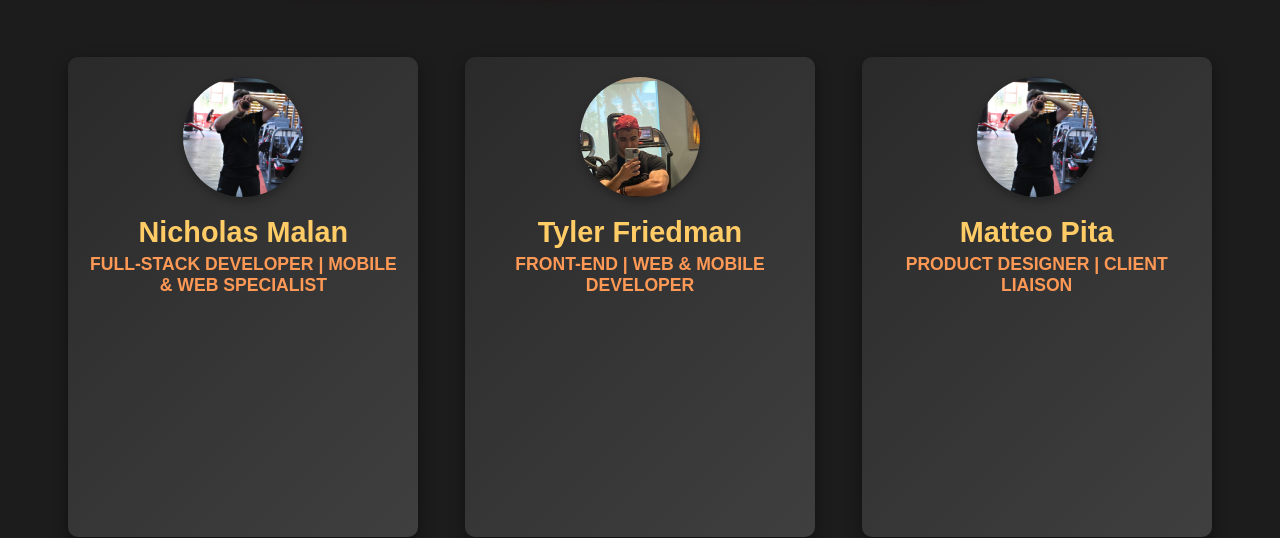
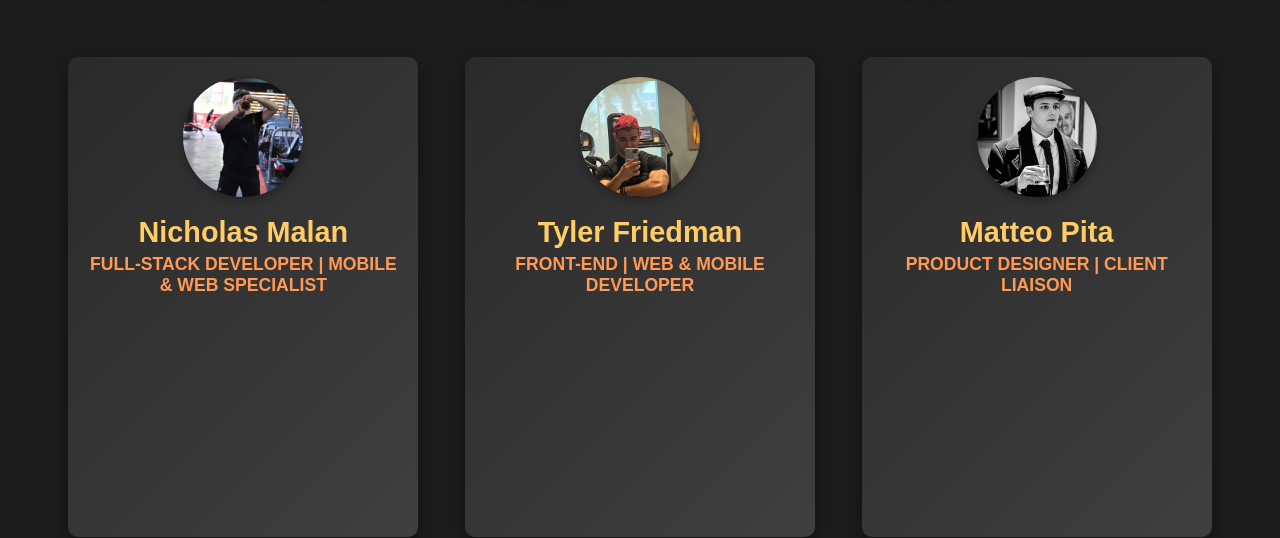
Before and after one commit to DevIgnite3/Portfolio-Hosting, a plain HTML site: page about-us.html in a window 1280 px wide. Shown: the part 279-817 px from the top of the page. Drawn offline with Linux system fonts and the light colour scheme.

Commit message:
updated matteo's picture

```diff
--- a/about-us.html
+++ b/about-us.html
@@ -122,7 +122,7 @@
                     <div class="profile-front">
                         <!-- Front side of the card (photo, name, and brief role) -->
                         <div class="profile-image">
-                            <img src="./resources/images/nic.JPG" alt="Profile: Nicholas Malan" />
+                            <img src="./resources/images/matteo.jpg" alt="Profile: Matteo Pita" />
                         </div>
                         <div class="profile-info">
                             <h3>Matteo Pita</h3>
```
Also changed, not shown: resources/images/matteo.jpg (added).
